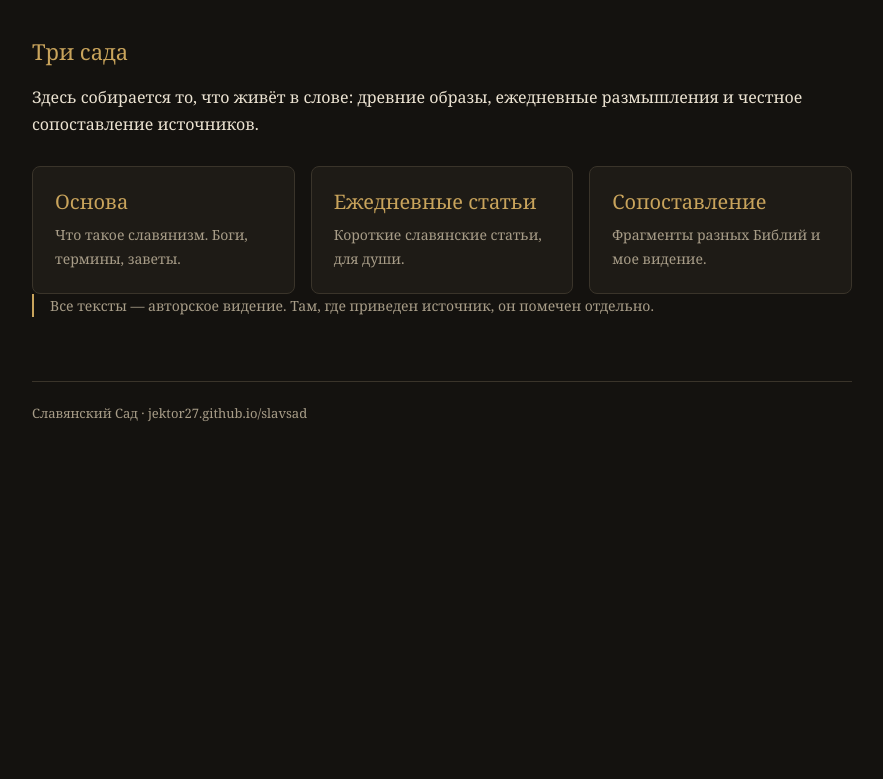
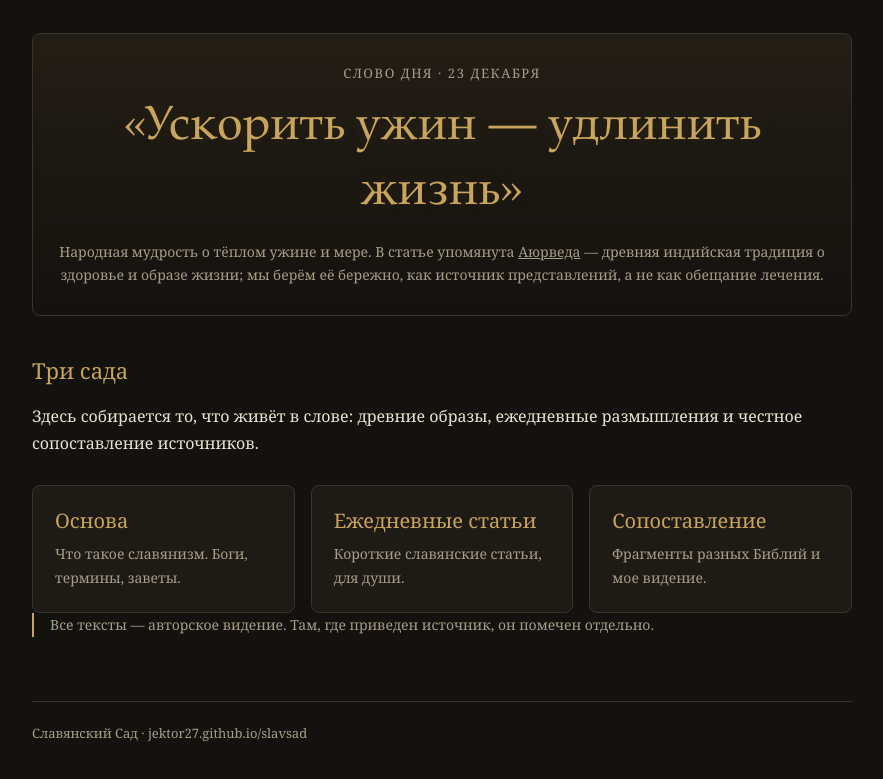
Before and after one commit to jektor27/slavsad, a plain HTML site: page index.html in a window 1280 px wide. Shown: the part 165-944 px from the top of the page, without its empty margins (198-1081 px from the left). Before the commit the page ends 800 px from the top, so only its background shows below. Drawn offline with Linux system fonts and the light colour scheme; a web font is replaced by a local one.

Commit message:
Add day quote with Triodion font and Ayurveda link

```diff
--- a/css/style.css
+++ b/css/style.css
@@ -1,3 +1,5 @@
+@import url('https://fonts.googleapis.com/css2?family=Triodion&display=swap&subset=cyrillic');
+
 :root {
   --bg: #14120f;
   --paper: #1e1b16;
@@ -117,6 +119,46 @@ a { color: var(--gold); }
   font-style: italic;
 }
 
+.quote-day {
+  margin: 36px 0;
+  padding: 28px 24px;
+  background: linear-gradient(180deg, rgba(201,164,92,0.08), rgba(30,27,22,0));
+  border: 1px solid var(--line);
+  border-radius: 8px;
+  text-align: center;
+}
+
+.quote-day .quote-label {
+  margin: 0 0 12px;
+  color: var(--muted);
+  font-size: 13px;
+  letter-spacing: 0.12em;
+  text-transform: uppercase;
+}
+
+.quote-day blockquote {
+  margin: 0;
+  font-family: 'Triodion', 'Palatino Linotype', Georgia, serif;
+  font-size: clamp(30px, 5vw, 48px);
+  line-height: 1.35;
+  color: var(--gold);
+  text-shadow: 0 0 18px rgba(201,164,92,0.12);
+}
+
+.quote-day .quote-note {
+  margin: 14px 0 0;
+  color: var(--muted);
+  font-size: 14px;
+}
+
+.quote-day .quote-note a {
+  color: var(--muted);
+}
+
+.quote-day .quote-note a:hover {
+  color: var(--gold);
+}
+
 footer {
   margin-top: 64px;
   border-top: 1px solid var(--line);
--- a/index.html
+++ b/index.html
@@ -21,6 +21,12 @@
   </header>
 
   <main>
+    <section class="quote-day" aria-label="Цитата дня">
+      <p class="quote-label">Слово дня · 23 декабря</p>
+      <blockquote>«Ускорить ужин — удлинить жизнь»</blockquote>
+      <p class="quote-note">Народная мудрость о тёплом ужине и мере. В статье упомянута <a href="https://ru.wikipedia.org/wiki/%D0%90%D1%8E%D1%80%D0%B2%D0%B5%D0%B4%D0%B0">Аюрведа</a> — древняя индийская традиция о здоровье и образе жизни; мы берём её бережно, как источник представлений, а не как обещание лечения.</p>
+    </section>
+
     <h2>Три сада</h2>
     <p>Здесь собирается то, что живёт в слове: древние образы, ежедневные размышления и честное сопоставление источников.</p>
 
```
Also changed, not shown: daily/shafan.html (+1 -1 lines).
